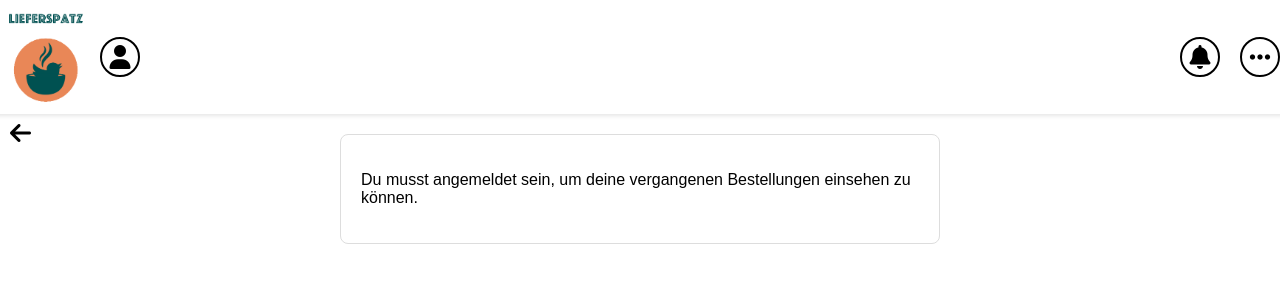
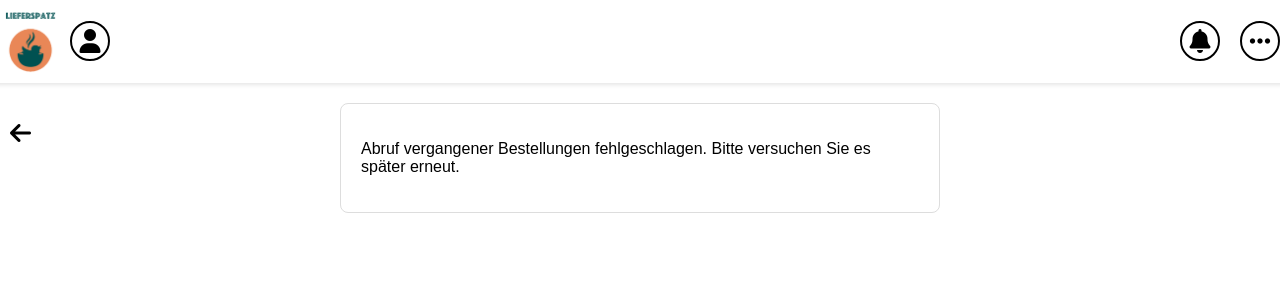
Before and after one commit to ookii-tsuki/db-projekt, a Flask app: page /past_orders in a window 1280 px wide. Shown: the top 300 px of the page. Run offline with Flask 3, Linux system fonts and the light colour scheme.

Commit message:
I changed the size of the logo and changed the bearer-token part. I dont know if it works now, it needs to be checked with orders.
I will now continue working on the search page.

```diff
--- a/app/static/css/order/past_orders.css
+++ b/app/static/css/order/past_orders.css
@@ -30,7 +30,7 @@
 
     /* Foto Layout */
     .photo {
-        width: 90px;
+        width: 60px;
         height: auto;
         border-radius: 8px;
     }
--- a/app/static/js/order/past_orders.js
+++ b/app/static/js/order/past_orders.js
@@ -60,18 +60,11 @@
 
     // Funktion zum Abrufen vergangener Bestellungen vom Server
     async function fetchPastOrders() {
-        const token = localStorage.getItem('authToken');
-
-        if (!token) {
-            displayErrorMessage("Du musst angemeldet sein, um deine vergangenen Bestellungen einsehen zu können.");
-            return;
-        }
-
         try {
             const response = await fetch('/api/order/history', {
                 method: 'GET',
                 headers: {
-                    'Authorization': `Bearer ${token}`
+                    'Content-Type': 'application/json',
                 }
             });
 
@@ -79,7 +72,7 @@
                 if (response.status === 404) {
                     displayErrorMessage("keine Bestellhistorie gefunden.");
                 } else if (response.status === 401 || response.status === 403) {
-                    displayErrorMessage("Unauthorisiert, bitte melden Sie sich erneut an.");
+                    displayErrorMessage("Sie sind nicht authorisiert, bitte melden Sie sich erneut an.");
                 } else {
                     throw new Error(`unerwarteter Fehler: ${response.status}`);
                 }
```
